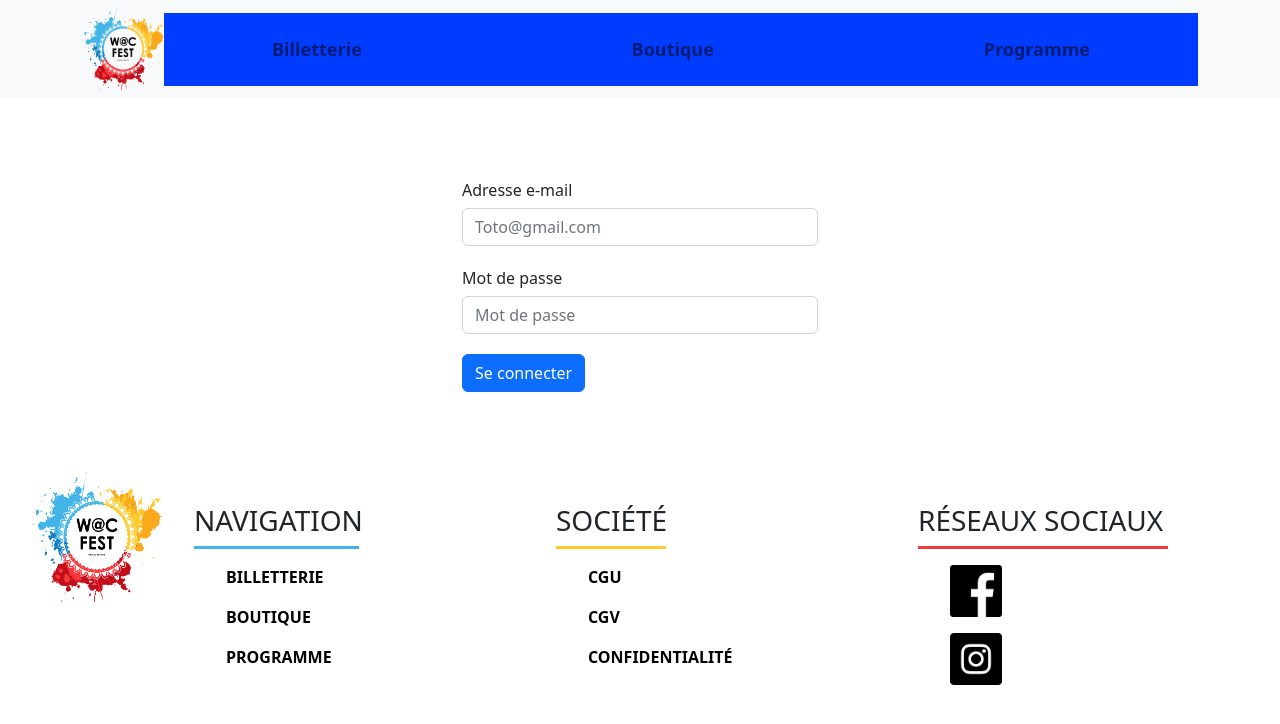
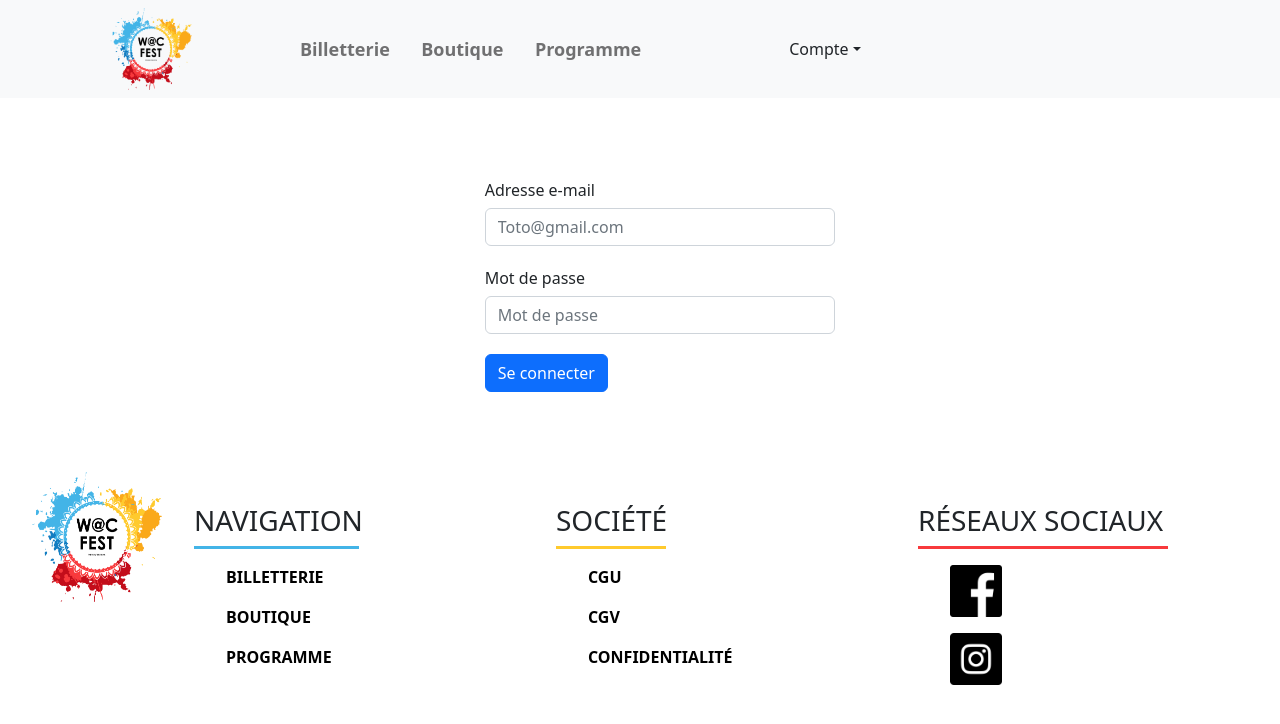
Before and after one commit to KevinJ-Dev/e-commerce-front, a React (Create React App) app in the folder wacfest_front/: page /login in a window 1280 px wide. Shown: the top 724 px of the page. Built offline with nearby package versions, Linux system fonts and the light colour scheme.

Commit message:
Header new style

```diff
--- a/wacfest_front/src/components/Header.js
+++ b/wacfest_front/src/components/Header.js
@@ -6,7 +6,11 @@ import Nav from 'react-bootstrap/Nav';
 import Navbar from 'react-bootstrap/Navbar';
 import { useNavigate } from "react-router-dom";
 
+import NavDropdown from 'react-bootstrap/NavDropdown';
+
 import logo from '../assets/logo_black.png';
+import panier from '../assets/panier.png';
+import person from '../assets/person.png';
 
 export default function Header() {
     let navigate = useNavigate();
@@ -22,6 +26,29 @@ export default function Header() {
                     <Nav.Link href="/shop">Boutique</Nav.Link>
                     <Nav.Link href="/program">Programme</Nav.Link>
                 </Nav>
+                {/*<img src={panier} width="32" height="32" onClick={() => {*/}
+                {/*    navigate('/');}}/>*/}
+
+                {/*<img src={person} width="32" height="32" onClick={() => {*/}
+                {/*    navigate('/');}}/>*/}
+                <div className="container">
+                    {/*<NavDropdown title="Compte" id="navbarScrollingDropdown">*/}
+                    {/*    <NavDropdown.Item href="/login">Connection</NavDropdown.Item>*/}
+                    {/*    <NavDropdown.Item href="/register">Inscrption</NavDropdown.Item>*/}
+                    {/*</NavDropdown>*/}
+
+                    {/*<img src={panier} width="32" height="32" onClick={() => {*/}
+                    {/*    navigate('/');}}/>*/}
+
+                    <NavDropdown title="Compte" id="navbarScrollingDropdown">
+                        <NavDropdown.Item href="/login">Connection</NavDropdown.Item>
+                        <NavDropdown.Item href="/register">Inscrption</NavDropdown.Item>
+                    </NavDropdown>
+
+
+                    {/*<img src={person} width="32" height="32" onClick={() => {*/}
+                    {/*    navigate('/');}}/>*/}
+                </div>
             </Container>
         </Navbar>
 
--- a/wacfest_front/src/stylesheets/header.css
+++ b/wacfest_front/src/stylesheets/header.css
@@ -9,12 +9,16 @@
     padding: 15px 100px;
     /*z-index: 10;*/
 
-    background-color: #003cff;
+    /*background-color: #003cff;*/
     text-decoration: none;
     font-weight: bold;
     font-size: 18px;
 }
 
+.container{
+    padding: 0px 0px 0px 40px;
+}
+
 /*.logo{*/
 /*    padding-left: 50px;*/
 /*}*/
```
Also changed, not shown: wacfest_front/src/assets/panier.png (added), wacfest_front/src/assets/person.png (added).
